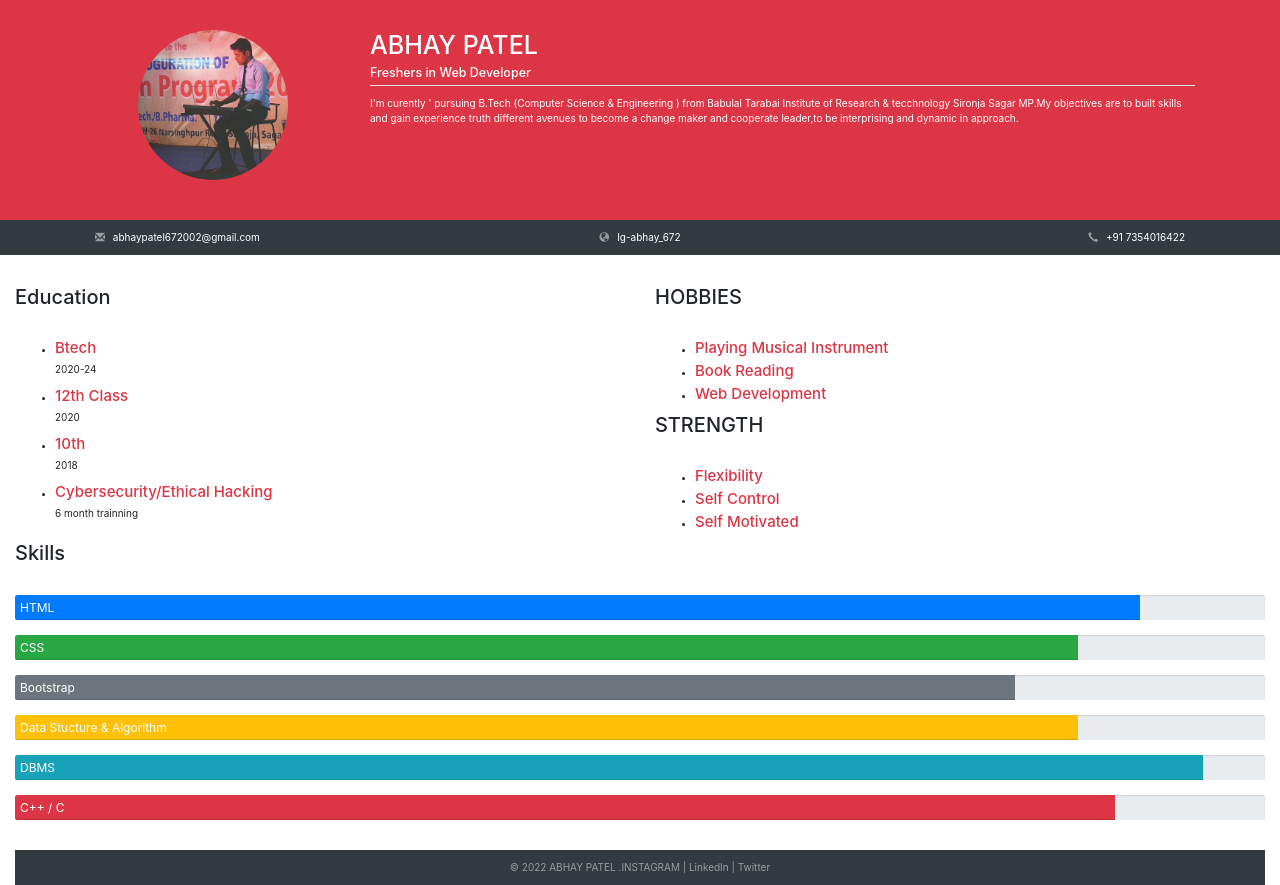
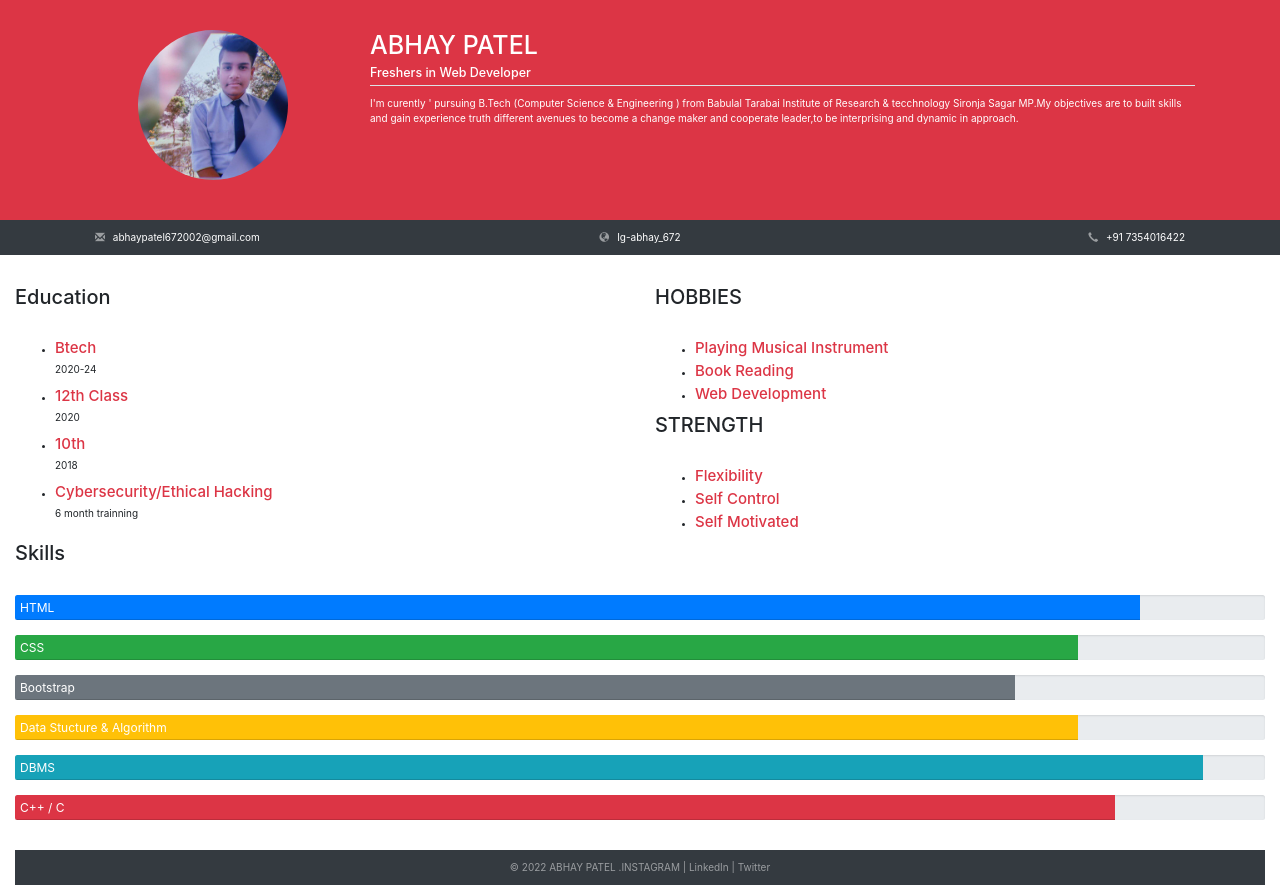
Before and after one commit to abhay6722/abhay-, a plain HTML site: page index.html in a window 1280 px wide. Drawn offline with nearby package versions, Linux system fonts and the light colour scheme.

Commit message:
update
updated

```diff
--- a/index.html
+++ b/index.html
@@ -13,7 +13,7 @@
   <div class="container">
     <div class="row">
       <div class="col-md-3 text-left text-md-center mb-3">
-        <img class="rounded-circle img-fluid" src="Image.png" alt="Profile Photo"  style="height: 150px; width: 150px;" />
+        <img class="rounded-circle img-fluid" src="Image.jpeg" alt="Profile Photo"  style="height: 150px; width: 150px;" />
       </div>
       <div class="col-md-9">
         <h1>ABHAY PATEL</h1>
```
Also changed, not shown: Image.jpeg (added), Image.jpg (deleted), Image.png (deleted).
